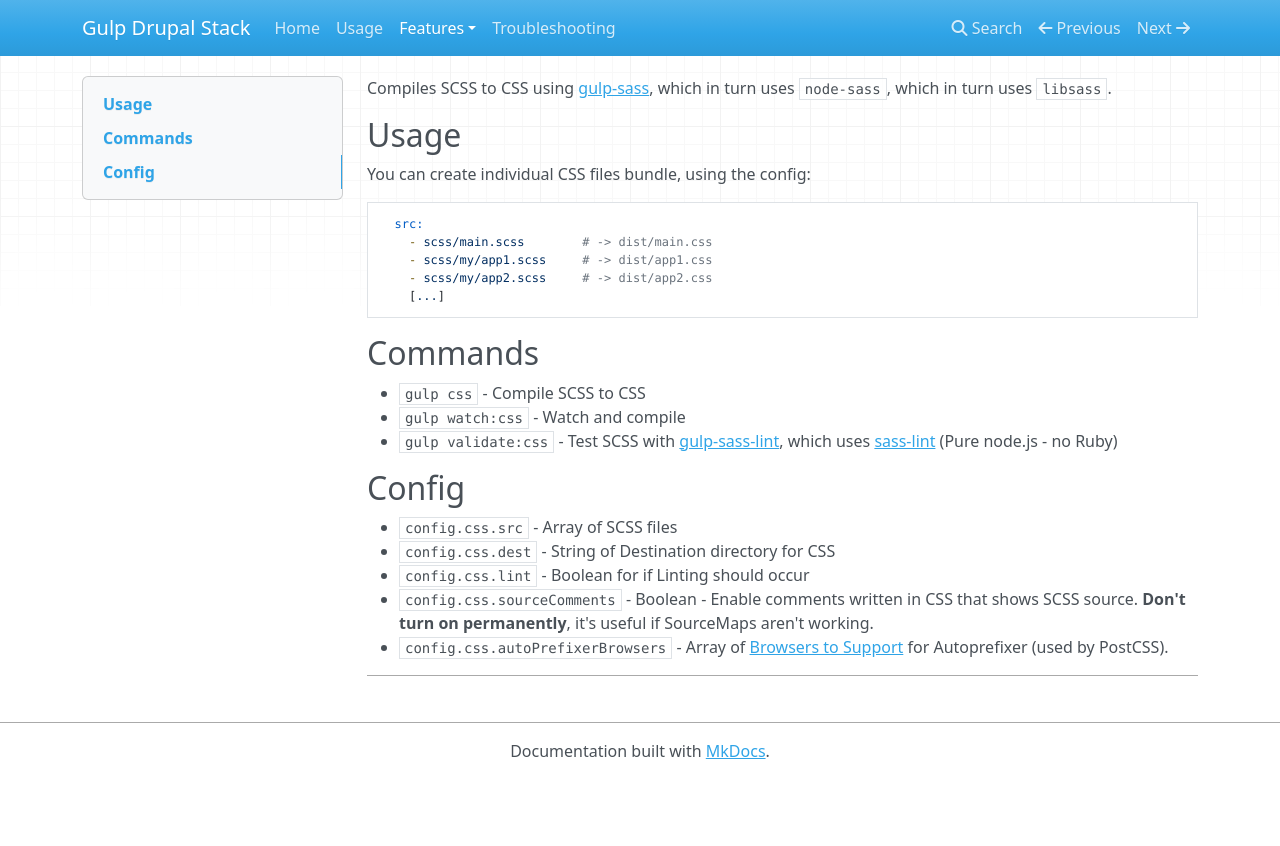
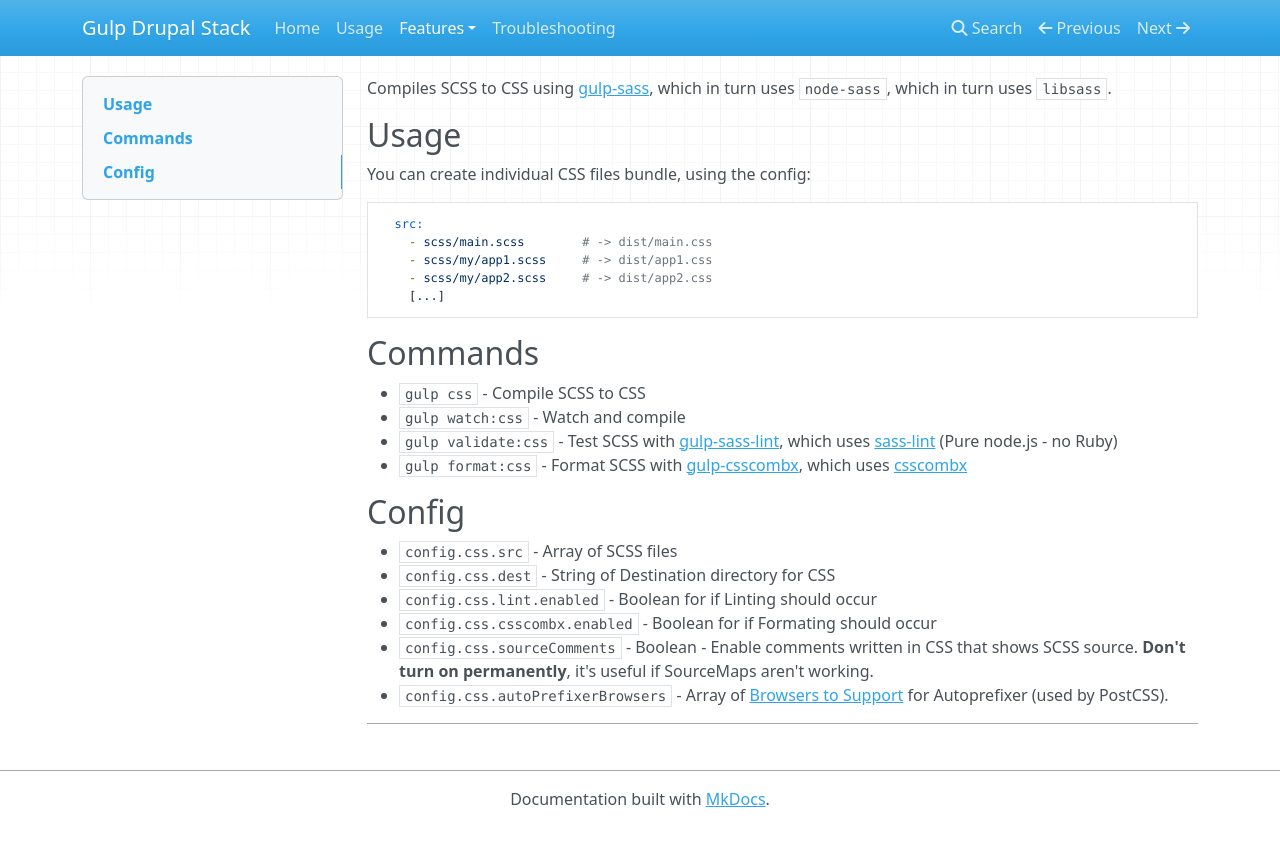
Before and after one commit to ovh/gulp-drupal-stack, an MkDocs documentation site: the page built from docs/features/css.md, in a window 1280 px wide. Shown: the top 846 px of the page. Built offline with MkDocs 1.6.1, drawn with Linux system fonts in a browser that asks for light colours; nearby versions of some CDN libraries; old or Windows-style settings are respelled for this version of MkDocs.

Commit message:
feat(css): add CSScombx

```diff
--- a/docs/features/css.md
+++ b/docs/features/css.md
@@ -16,12 +16,14 @@ You can create individual CSS files bundle, using the config:
 - `gulp css` - Compile SCSS to CSS
 - `gulp watch:css` - Watch and compile
 - `gulp validate:css` - Test SCSS with [gulp-sass-lint](https://github.com/sasstools/gulp-sass-lint), which uses [sass-lint](https://github.com/sasstools/sass-lint) (Pure node.js - no Ruby)
+- `gulp format:css` - Format SCSS with [gulp-csscombx](https://github.com/drugan/gulp-csscombx), which uses [csscombx](https://github.com/drugan/csscombx)
 
 ## Config
 
 - `config.css.src` - Array of SCSS files
 - `config.css.dest` - String of Destination directory for CSS
-- `config.css.lint` - Boolean for if Linting should occur
+- `config.css.lint.enabled` - Boolean for if Linting should occur
+- `config.css.csscombx.enabled` - Boolean for if Formating should occur
 - `config.css.sourceComments` - Boolean - Enable comments written in CSS that shows SCSS source. **Don't turn on permanently**, it's useful if SourceMaps aren't working.
 - `config.css.autoPrefixerBrowsers` - Array of [Browsers to Support](https://github.com/ai/browserslist#queries) for Autoprefixer (used by PostCSS).
 
--- a/gulpfile.default.yml
+++ b/gulpfile.default.yml
@@ -10,6 +10,10 @@ css:
   lint:
     enabled: false
     failOnError: true
+    extraSrc:
+      - scss/**/*.scss
+  csscombx:
+    enabled: false
     extraSrc:
       - scss/**/*.scss
   sourceComments: false
--- a/package.json
+++ b/package.json
@@ -34,6 +34,7 @@
     "gulp-babel": "^7.0.0",
     "gulp-cached": "^1.1.1",
     "gulp-concat": "^2.6.1",
+    "gulp-csscombx": "^4.2.1",
     "gulp-eslint": "^4.0.0",
     "gulp-flatten": "^0.3.1",
     "gulp-iconfont": "^9.0.2",
```
Also changed, not shown: README.md (+1 -1 lines), docs/index.md (+1 -1 lines), docs/usage.md (+5 -1 lines), 1 other file.
